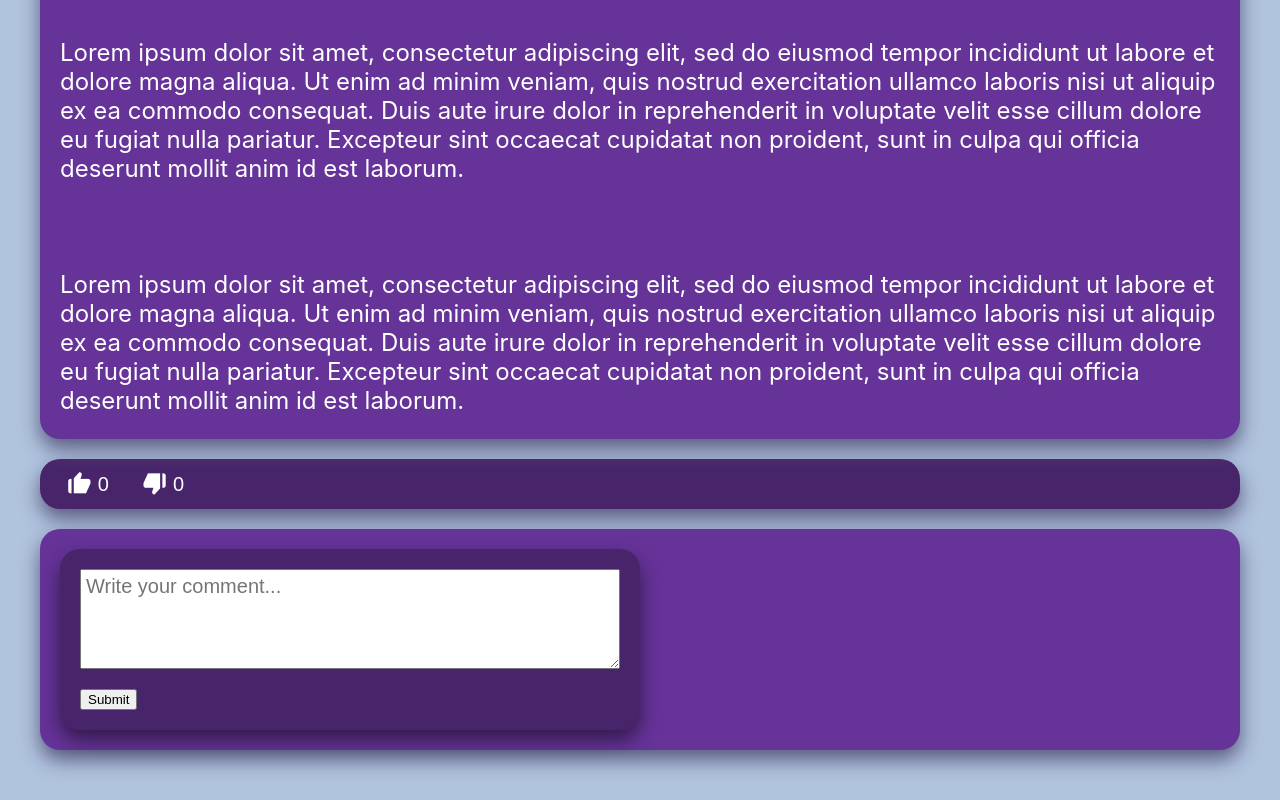
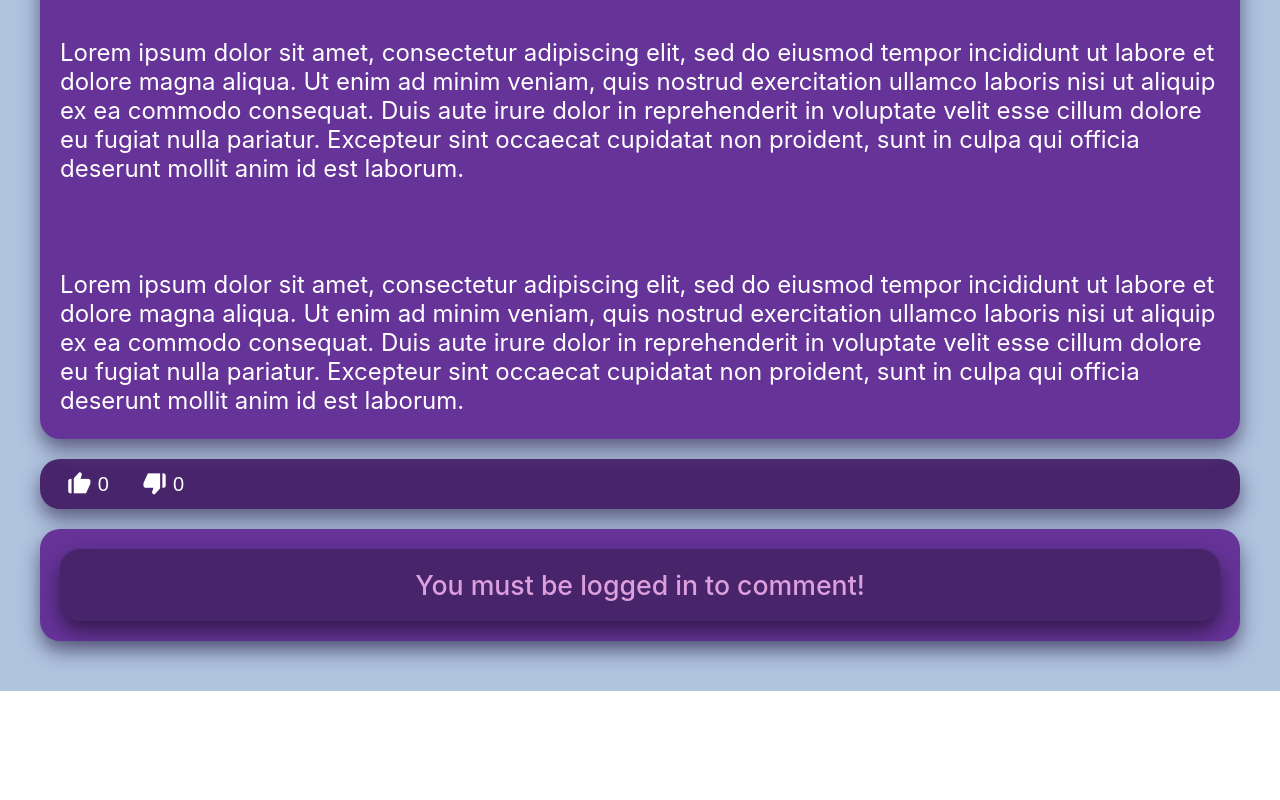
Before and after one commit to Omar-Walid-MD/React-Blog-App, a React (Create React App) app: page /post/post-1432977528 in a window 1280 px wide. Shown: the part 683-1483 px from the top of the page. After the commit the page ends 1374 px from the top, so only its background shows below. Built offline with nearby package versions, Linux system fonts and the light colour scheme; data requests are answered from the project's data file.

Commit message:
CSS Fixes

```diff
--- a/src/LoginPage.css
+++ b/src/LoginPage.css
@@ -2,7 +2,11 @@
 {
     width: 500px;
 
-    background-color: purple;
+    background-color: darkslateblue;
+
+    box-shadow: 0 10px 20px rgba(0, 0, 0, 0.5);
+
+    border-radius: 20px;
 
     padding: 20px;
 }
--- a/src/LoginPage.js
+++ b/src/LoginPage.js
@@ -60,7 +60,7 @@ function LoginPage({userList,handleUser})
 
     return (
         <div className="main-page">
-            <div className="page-container flex-center">
+            <div className="page-container flex-center" header="none">
                 <form className="login-form-container flex-column" onSubmit={Login}>
                     <h1 className="login-form-label">Log in</h1>
                     <div className="login-form-input-group flex-column">
--- a/src/MainPage.css
+++ b/src/MainPage.css
@@ -97,8 +97,10 @@
     background-color: lightsteelblue;
 
     padding-top: 80px;
-
-    align-items: flex-start;
+}
+.page-container[header="none"]
+{
+    padding: 0;
 }
 .main-column
 {
--- a/src/PostPage.css
+++ b/src/PostPage.css
@@ -151,7 +151,22 @@
 {
     margin-top: 20px;
 }
+.post-page-comment-logged-out-warning
+{
 
+    font-size: 20pt;
+    font-weight: 500;
+    text-align: center;
+
+    color: plum;
+    background-color: rgb(72, 37, 107);
+
+    box-shadow: 0 10px 20px rgba(0, 0, 0, 0.5);
+
+    border-radius: 20px;
+
+    padding: 20px;
+}
 .post-page-comments-section
 {
 
--- a/src/PostPage.js
+++ b/src/PostPage.js
@@ -271,10 +271,17 @@ function PostPage({currentUser,setCurrentUser})
                             </div>
                         </div>
                         <div className="post-page-comments-section-container">
-                            <form className="post-page-write-comment-form flex-column" onSubmit={submitComment}>
-                                <textarea className="post-page-write-comment-input" placeholder="Write your comment..." value={newComment} onChange={handleComment}></textarea>
-                                <input className="post-page-write-comment-submit" type="submit" />
-                            </form>
+                            {
+                                currentUser ?
+                                <form className="post-page-write-comment-form flex-column" onSubmit={submitComment}>
+                                    <textarea className="post-page-write-comment-input" placeholder="Write your comment..." value={newComment} onChange={handleComment}></textarea>
+                                    <input className="post-page-write-comment-submit" type="submit" />
+                                </form>
+                                :
+                                <div className="post-page-comment-logged-out-warning">
+                                    You must be logged in to comment!
+                                </div>
+                            }
                             <div className="post-page-comments-section">
                                 {
                                     comments && comments.map((comment)=>
--- a/src/RegisterPage.css
+++ b/src/RegisterPage.css
@@ -2,7 +2,11 @@
 {
     width: 500px;
 
-    background-color: purple;
+    background-color: darkslateblue;
+
+    box-shadow: 0 10px 20px rgba(0, 0, 0, 0.5);
+
+    border-radius: 20px;
 
     padding: 20px;
 }
--- a/src/RegisterPage.js
+++ b/src/RegisterPage.js
@@ -69,7 +69,7 @@ function RegisterPage({handleUserList, handleUser})
 
     return (
         <div className="main-page">
-            <div className="page-container flex-center">
+            <div className="page-container flex-center" header="none">
                 <form className="register-form-container flex-column" onSubmit={RegisterUser}>
                     <h1 className="register-form-label">Register New User</h1>
                     <div className="register-form-input-group flex-column">
--- a/src/header.js
+++ b/src/header.js
@@ -32,7 +32,7 @@ function Header({currentUser, setCurrentUser})
                 </div>
               : <div className="navbar-options flex-row">
                   <Link to="/register" className="navbar-button">Register</Link>
-                  <Link to="login" className="navbar-button">Log In</Link>
+                  <Link to="/login" className="navbar-button">Log In</Link>
                 </div>
 
             }
--- a/src/post.js
+++ b/src/post.js
@@ -196,7 +196,7 @@ function Post({post,currentUser,setCurrentUser})
             <button className="voting-button flex-row" vote={voteState==="like" ? "like" : "none"} onClick={function(){handleVote("like")}}><i className='bx bxs-like voting-icon'></i>{(likes)}</button>
             <button className="voting-button flex-row" vote={voteState==="dislike" ? "dislike" : "none"} onClick={function(){handleVote("dislike")}}><i className='bx bxs-dislike voting-icon' ></i>{(dislikes)}</button>
           </div>
-          <Link to={"/post/"+post.id} className="comment-button flex-row"><i class='bx bxs-comment-detail comment-icon'></i>({commentsCount})</Link>
+          <Link to={"/post/"+post.id} className="comment-button flex-row"><i className='bx bxs-comment-detail comment-icon'></i>({commentsCount})</Link>
           <div>Save</div>
         </div>
       </div>
```
